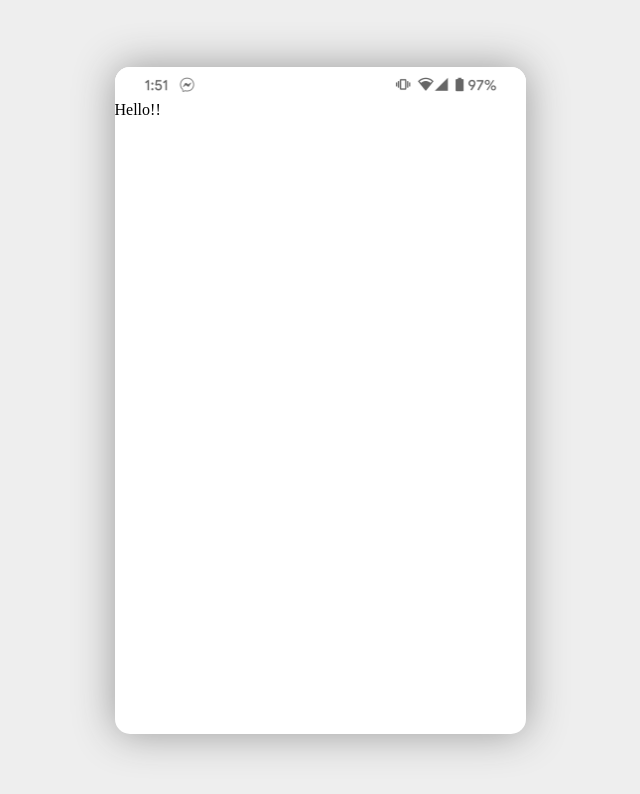
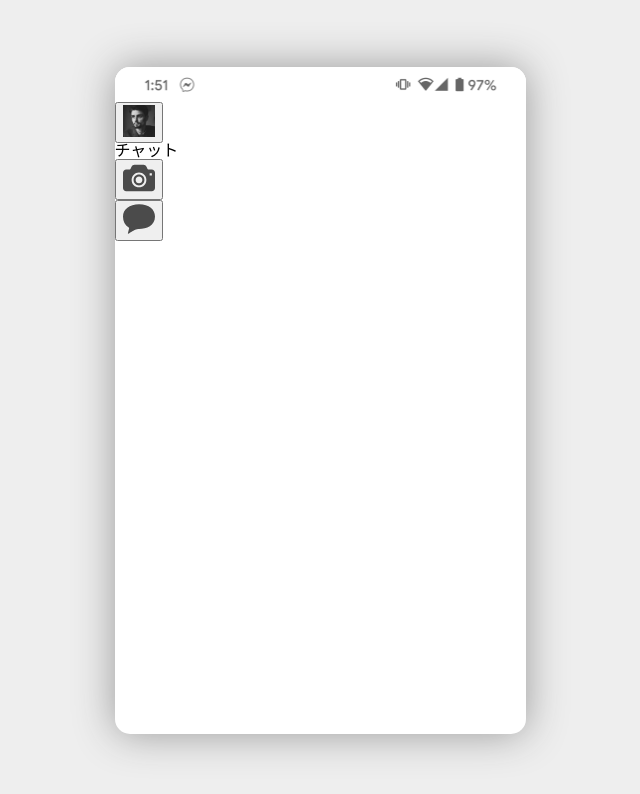
Before and after one commit to qsat/bc_html_2020, a website: page public/step0/index.html in a window 1280 px wide. Shown: the whole page, without its empty margins (320-960 px from the left). Drawn offline with nearby package versions, Linux system fonts and the light colour scheme.

Commit message:
ヘッダーのマークアップ

```diff
--- a/public/step0/index.html
+++ b/public/step0/index.html
@@ -1,5 +1,6 @@
 <!DOCTYPE html>
 <html lang="ja">
+
 <head>
     <meta charset="UTF-8">
     <meta name="viewport" content="width=device-width">
@@ -10,13 +11,46 @@
     <link rel="stylesheet" href="../frame.css">
     <link rel="stylesheet" href="./index.css">
 </head>
+
 <body>
     <!-- 補助フレーム  -->
     <div class="wrap">
         <!-- // 補助フレーム  -->
 
         <!-- マークアップここから -->
-  Hello!!
+        <header>
+            <!-- プロフ -->
+            <ul class="header">
+                <li>
+                    <button class="profile-icon-button" type="button">
+                        <span>
+                            <img src="../images/avatars/a11.jpg" alt="profile" width="32" height="32"/>
+                        </span>
+                    </button>
+                </li>
+                <!-- タイトル -->
+                <li>
+                    <h1>チャット</h1>
+                </li>
+                <!-- 動画撮影 -->
+                <li>
+                    <button class="button.post-movie" type="button">
+                        <span>
+                            <img src="../images/icons/camera.svg" alt="camera" width="32" height="32"/>
+                        </span>
+                    </button>
+                </li>
+
+                <!--　新規メッセージ　-->
+                <li>
+                    <button class="button.post-message" type="button">
+                        <span>
+                            <img src="../images/icons/message.svg" alt="message" width="32" height="32"/>
+                        </span>
+                    </button>
+                </li>
+            </ul>
+        </header>
         <!--// マークアップここまで -->
 
         <!-- デザイン確認用レイヤー コメントアウトすると半透明にデザインを重ねて確認できます
@@ -26,4 +60,5 @@
     </div>
     <!-- // 補助フレーム  -->
 </body>
+
 </html>
```
Lines whose indentation alone changed are shown as unchanged.
